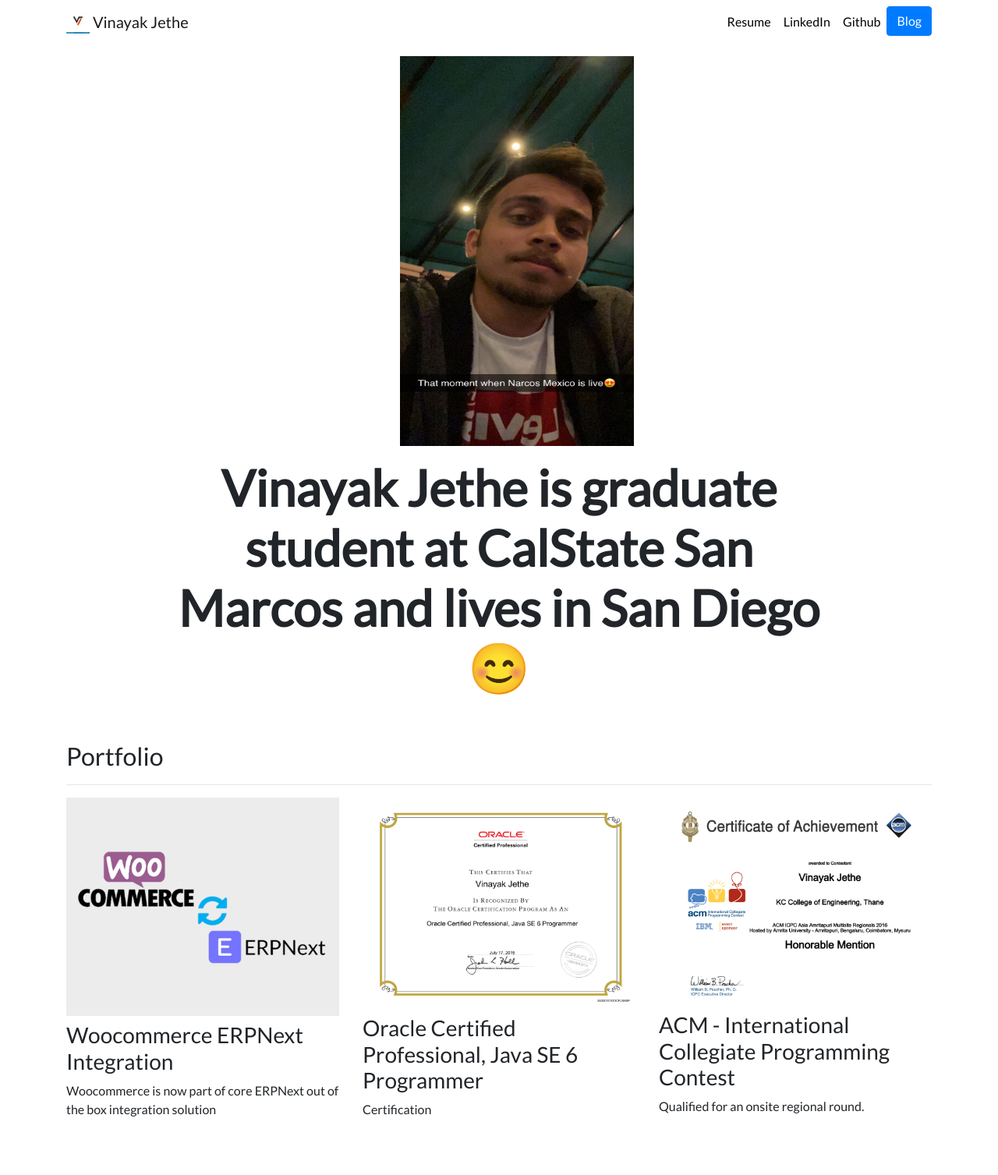
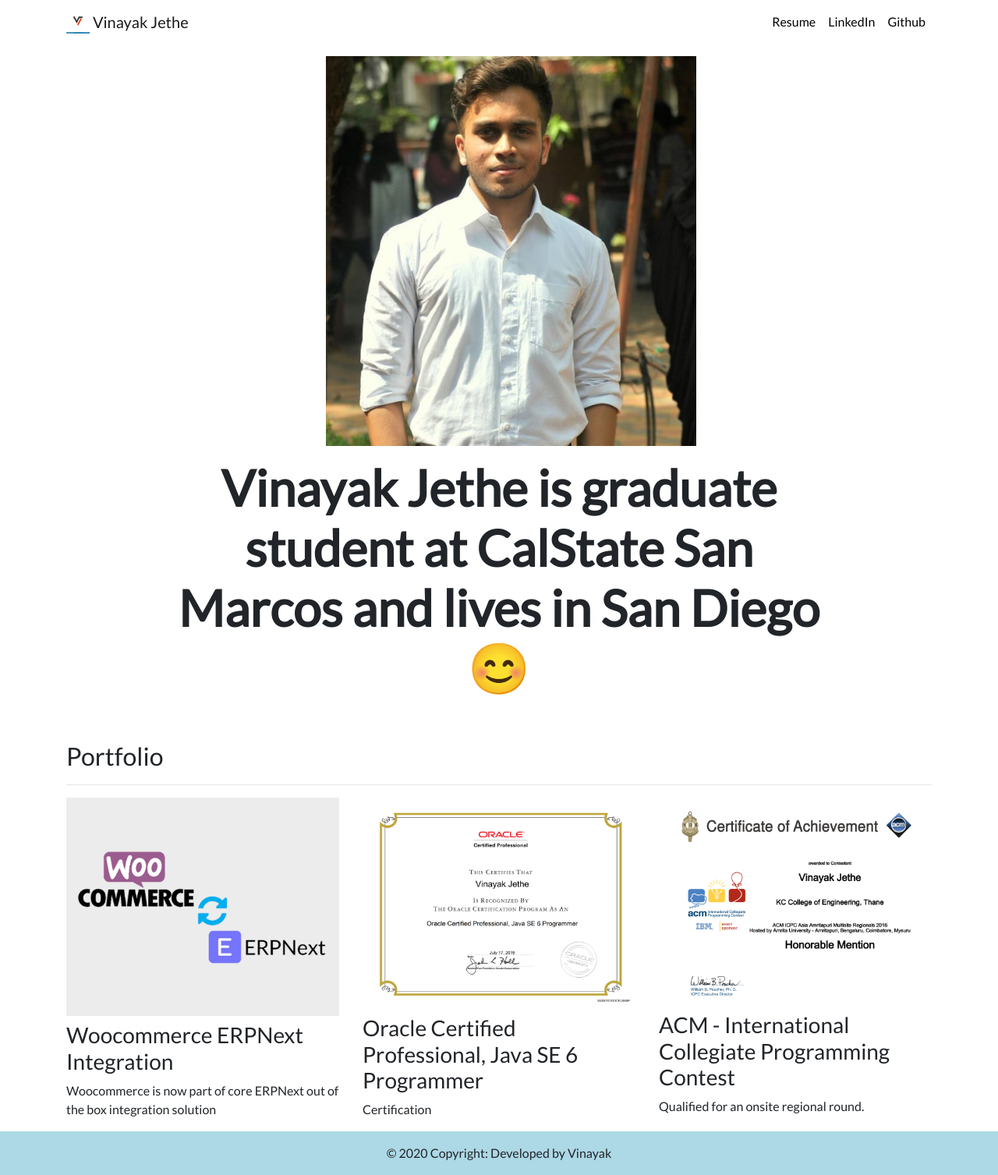
Before and after one commit to vinayak--/personal-portfolio, a Django app: page / in a window 1280 px wide. Shown: the whole page at 78% size. Before the commit the page ends 1432 px from the top, so only its background shows below. Run offline with Django 3.2, Linux system fonts and the light colour scheme; data comes from the database, SQL or seed files in the repository; both versions use the stored data as it was after the commit; some libraries are stand-ins or nearby versions.

Commit message:
Finalized

```diff
--- a/portfolio/templates/portfolio/base.html
+++ b/portfolio/templates/portfolio/base.html
@@ -41,9 +41,9 @@
           <li class="nav-item">
             <a class="nav-link" href="https://github.com/vinayak--" target="_blank">Github</a>
           </li>
-          <li>
+        <!--  <li>
             <a role="button" href="{% url 'blog:all_blogs' %}" class="btn btn-primary">Blog</a>
-          </li>
+          </li> -->
         </ul>
       </div>
     </div>
@@ -57,6 +57,18 @@
   <script src="https://code.jquery.com/jquery-3.4.1.slim.min.js" integrity="sha384-J6qa4849blE2+poT4WnyKhv5vZF5SrPo0iEjwBvKU7imGFAV0wwj1yYfoRSJoZ+n" crossorigin="anonymous"></script>
   <script src="https://cdn.jsdelivr.net/npm/popper.js@1.16.0/dist/umd/popper.min.js" integrity="sha384-Q6E9RHvbIyZFJoft+2mJbHaEWldlvI9IOYy5n3zV9zzTtmI3UksdQRVvoxMfooAo" crossorigin="anonymous"></script>
   <script src="https://stackpath.bootstrapcdn.com/bootstrap/4.4.1/js/bootstrap.min.js" integrity="sha384-wfSDF2E50Y2D1uUdj0O3uMBJnjuUD4Ih7YwaYd1iqfktj0Uod8GCExl3Og8ifwB6" crossorigin="anonymous"></script>
+
+  <!-- Footer -->
+  <footer class="page-footer font-small blue">
+
+    <!-- Copyright -->
+    <div class="footer-copyright text-center py-3" style="background-color:lightblue">© 2020 Copyright: Developed by Vinayak
+      <!-- <h6>Developed by Vinayak</h6>-->
+    </div>
+    <!-- Copyright -->
+
+  </footer>
+  <!-- Footer -->
 </body>
 
 </html>
--- a/portfolio/templates/portfolio/home.html
+++ b/portfolio/templates/portfolio/home.html
@@ -5,8 +5,8 @@
 {% block content %}
 
 <div class="row justify-content-center my-3">
-  <div class="col-3">
-    <img src="{% static 'portfolio/vinu.jpg' %}" height="500" width="300">
+  <div class="col-5">
+    <img src="{% static 'portfolio/vin.png' %}" height="500" width="475">
     <!-- <img src="{% static 'portfolio/vinu.jpg' %}" class="img-fluid"> -->
   </div>
 </div>
```
Also changed, not shown: db.sqlite3, portfolio/static/portfolio/vin.png (added), portfolio/static/portfolio/vinayak.jpg (added), 2 other files.
